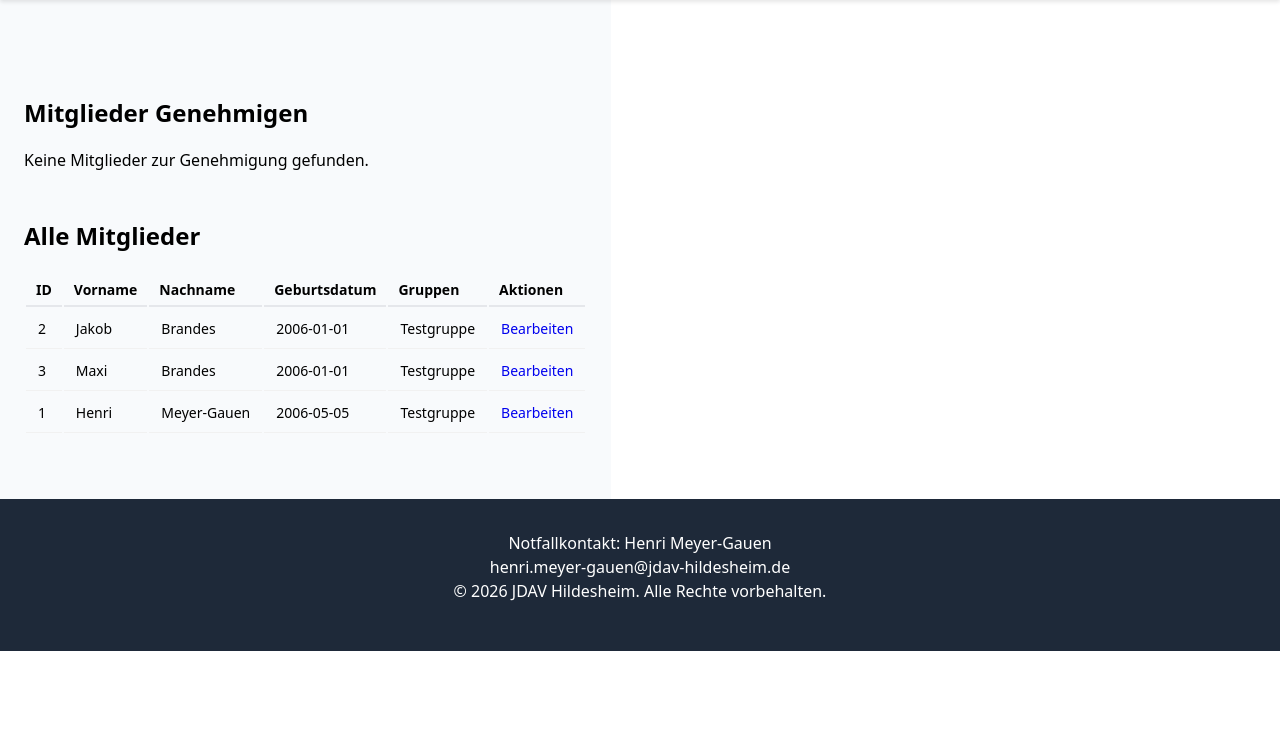
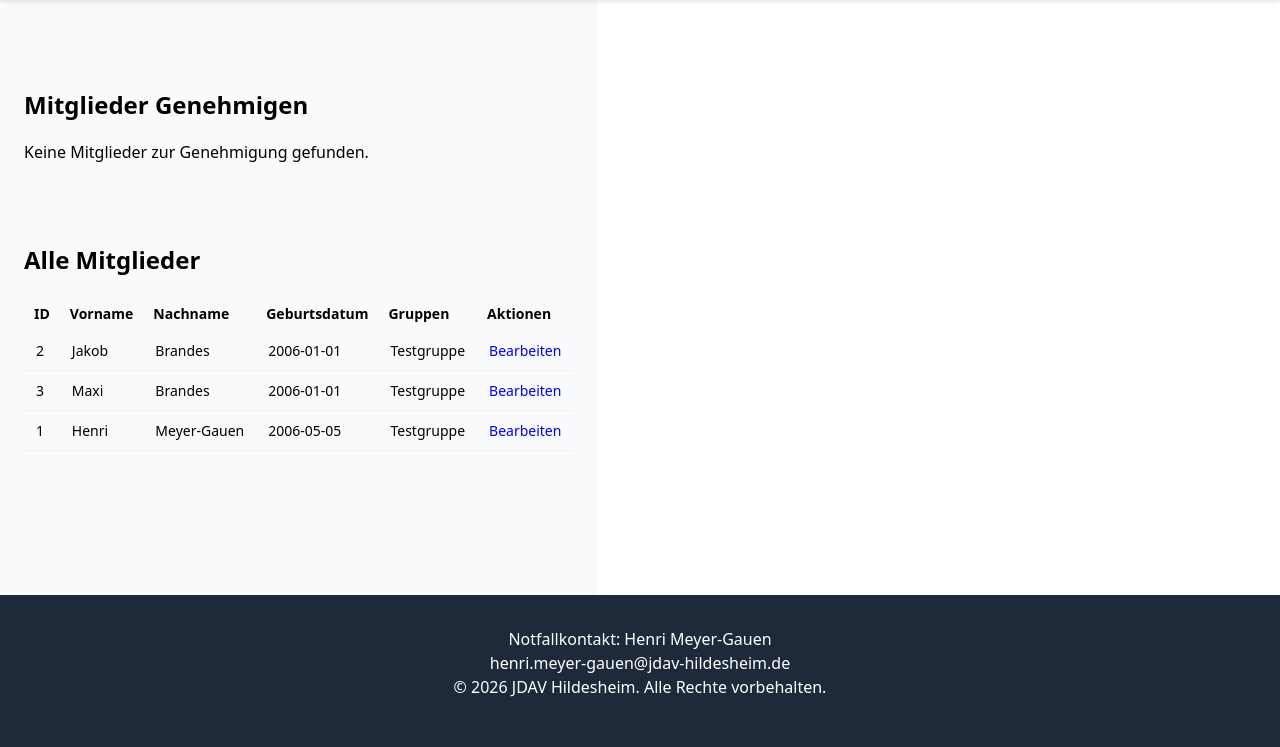
Before and after one commit to Pfeileontop/jdavkompass, a Flask app: page /mitglieder in a window 1280 px wide. Shown: the part 72-819 px from the top of the page. Before the commit the page ends 723 px from the top, so only its background shows below. Run offline with Flask 3, Linux system fonts and the light colour scheme; a user stored in the database is signed in; data comes from the database, SQL or seed files in the repository; data that the repository does not hold is empty.

Commit message:
unified tables

```diff
--- a/app/static/css/cssintern.css
+++ b/app/static/css/cssintern.css
@@ -250,23 +250,28 @@ button {
     margin-bottom: 5rem;
 }
 
-.styled-table {
+.table {
     width: 100%;
     border-collapse: collapse;
 }
 
-.styled-table th {
+.table th {
     text-align: left;
     font-weight: 600;
     font-size: 14px;
-    padding: 6px 10px;
-    border-bottom: 2px solid #e5e7eb;
+    padding: 8px 10px;
+    border-bottom: 2px solid var(--color-border);
 }
 
-.styled-table td {
+.table td {
     padding: 10px 12px;
     border-bottom: 1px solid #f1f1f1;
     font-size: 14px;
+}
+
+.table--center th,
+.table--center td {
+    text-align: center;
 }
 
 .center {
@@ -326,30 +331,6 @@ input[type="checkbox"] {
     cursor: pointer;
 }
 
-.mitglieder-container {
-    margin-top: 3rem;
-}
-
-.mitglieder-container button {
-    margin: 0;
-    padding: 6px 10px;
-    border-radius: 5px;
-}
-
-.mitglieder-container th {
-    text-align: left;
-    font-weight: 600;
-    font-size: 14px;
-    padding: 6px 10px;
-    border-bottom: 2px solid #e5e7eb;
-}
-
-.mitglieder-container td {
-    padding: 10px 12px;
-    border-bottom: 1px solid #f1f1f1;
-    font-size: 14px;
-}
-
 .inline-form {
     display: flex;
     align-items: center;
--- a/app/templates/admin.html
+++ b/app/templates/admin.html
@@ -8,7 +8,7 @@
 
     <h3>Accounts</h3>
     <div class="table-container">
-        <table class="styled-table">
+        <table class="table">
             <thead>
                 <tr>
                     <th>ID</th>
@@ -74,7 +74,7 @@
 
     <h3>Gruppenleiter</h3>
     <div class="table-container">
-        <table class="styled-table">
+        <table class="table">
             <thead>
                 <tr>
                     <th>Name</th>
--- a/app/templates/gruppe.html
+++ b/app/templates/gruppe.html
@@ -9,7 +9,7 @@
     <div class="table-container">
         <h3>Anwesenheitsliste</h3>
         <form method="post" id="attendance-form">
-            <table class="styled-table">
+            <table class="table">
                 <thead>
                     <tr>
                         <th>Name</th>
--- a/app/templates/mitglieder.html
+++ b/app/templates/mitglieder.html
@@ -4,11 +4,11 @@
 
 {% block content %}
 <section class="page-section">
-    <div class="mitglieder-container">
+    <div class="table-container">
         <h2>Mitglieder Genehmigen</h2>
 
         {% if mitglieder_unapproved_daten %}
-        <table>
+        <table class="table">
             <thead>
                 <tr>
                     <th>ID</th>
@@ -56,11 +56,11 @@
         {% endif %}
     </div>
 
-    <div class="mitglieder-container">
+    <div class="table-container">
         <h2>Alle Mitglieder</h2>
 
         {% if mitglieder_daten %}
-        <table>
+        <table class="table">
             <thead>
                 <tr>
                     <th>ID</th>
```
